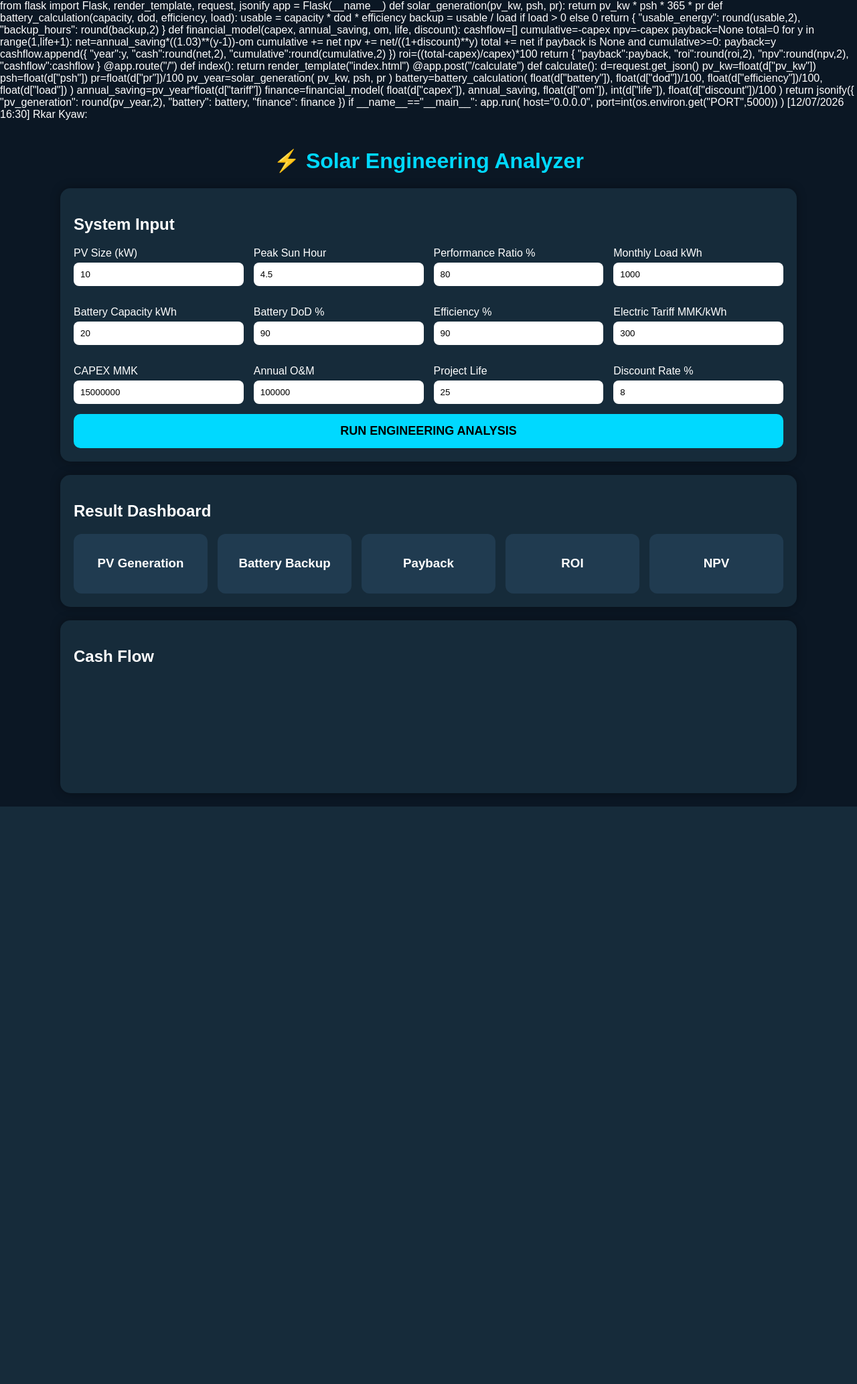
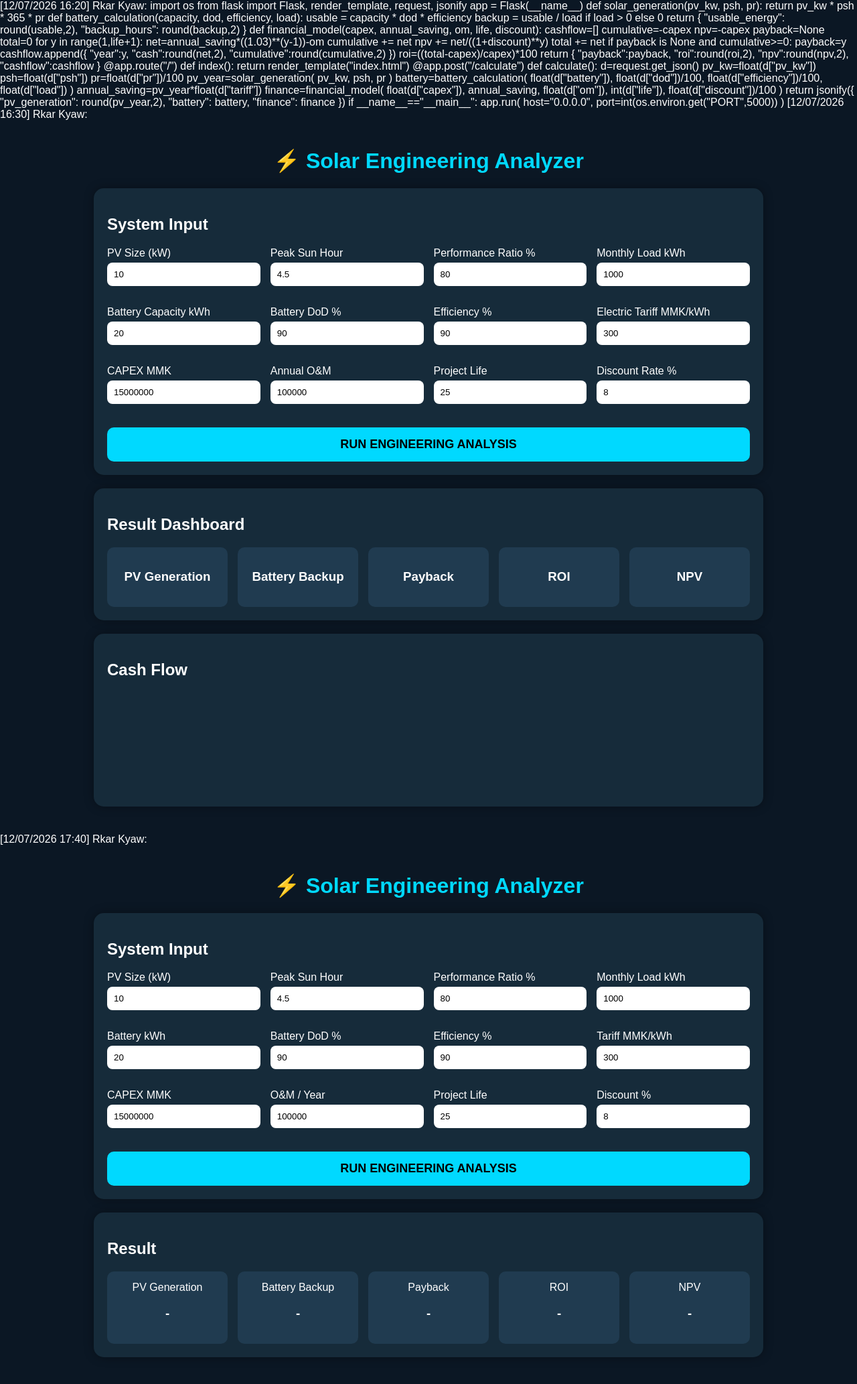
Before and after one commit to kyawrkar13-sys/solar-roi-app, a Flask app: page / in a window 1280 px wide. Shown: the whole page at 67% size. Before the commit the page ends 1204 px from the top, so only its background shows below. Run offline with Flask 3, Linux system fonts and the light colour scheme; a map, chart or similar area stays blank.

Commit message:
Update index.html

```diff
--- a/templates/index.html
+++ b/templates/index.html
@@ -1,3 +1,4 @@
+[12/07/2026 16:20] Rkar Kyaw: import os
 from flask import Flask, render_template, request, jsonify
 
 app = Flask(__name__)
@@ -458,3 +459,249 @@ data:cash
 
 </body>
 </html>
+[12/07/2026 17:40] Rkar Kyaw: <!DOCTYPE html>
+<html>
+<head>
+<title>Solar Engineering Analyzer</title>
+
+<style>
+body{
+    font-family: Arial, sans-serif;
+    background:#0b1724;
+    color:white;
+    margin:0;
+}
+
+.container{
+    max-width:1000px;
+    margin:auto;
+    padding:20px;
+}
+
+h1{
+    text-align:center;
+    color:#00d9ff;
+}
+
+.card{
+    background:#162b3a;
+    padding:20px;
+    margin:20px 0;
+    border-radius:15px;
+}
+
+.grid{
+    display:grid;
+    grid-template-columns:repeat(auto-fit,minmax(220px,1fr));
+    gap:15px;
+}
+
+input{
+    width:100%;
+    padding:10px;
+    margin-top:5px;
+    border-radius:8px;
+    border:0;
+}
+
+button{
+    width:100%;
+    padding:15px;
+    margin-top:20px;
+    background:#00d9ff;
+    border:0;
+    border-radius:10px;
+    font-size:18px;
+    cursor:pointer;
+}
+
+.result{
+    display:grid;
+    grid-template-columns:repeat(auto-fit,minmax(180px,1fr));
+    gap:15px;
+}
+
+.box{
+    background:#203b50;
+    padding:15px;
+    border-radius:10px;
+    text-align:center;
+}
+</style>
+
+</head>
+
+<body>
+
+<div class="container">
+
+<h1>⚡ Solar Engineering Analyzer</h1>
+
+<div class="card">
+
+<h2>System Input</h2>
+
+<div class="grid">
+
+<div>
+PV Size (kW)
+<input id="pv_kw" value="10">
+</div>
+
+<div>
+Peak Sun Hour
+<input id="psh" value="4.5">
+</div>
+
+<div>
+Performance Ratio %
+<input id="pr" value="80">
+</div>
+
+<div>
+Monthly Load kWh
+<input id="load" value="1000">
+</div>
+
+<div>
+Battery kWh
+<input id="battery" value="20">
+</div>
+
+<div>
+Battery DoD %
+<input id="dod" value="90">
+</div>
+
+<div>
+Efficiency %
+<input id="efficiency" value="90">
+</div>
+
+<div>
+Tariff MMK/kWh
+<input id="tariff" value="300">
+</div>
+
+<div>
+CAPEX MMK
+<input id="capex" value="15000000">
+</div>
+
+<div>
+O&M / Year
+<input id="om" value="100000">
+</div>
+
+<div>
+Project Life
+<input id="life" value="25">
+</div>
+
+<div>
+Discount %
+<input id="discount" value="8">
+</div>
+
+</div>
+
+
+<button onclick="calculate()">
+RUN ENGINEERING ANALYSIS
+</button>
+
+</div>
+
+
+<div class="card">
+
+<h2>Result</h2>
+
+<div class="result">
+
+<div class="box">
+PV Generation
+<h3 id="pv">-</h3>
+</div>
+
+<div class="box">
+Battery Backup
+<h3 id="backup">-</h3>
+</div>
+
+<div class="box">
+Payback
+<h3 id="payback">-</h3>
+</div>
+
+<div class="box">
+ROI
+<h3 id="roi">-</h3>
+</div>
+
+<div class="box">
+NPV
+<h3 id="npv">-</h3>
+</div>
+
+</div>
+
+</div>
+
+
+</div>
+
+
+<script>
+
+function calculate(){
+
+fetch("/calculate",
+{
+method:"POST",
+headers:{
+"Content-Type":"application/json"
+},
+
+body:JSON.stringify({
+
+pv_kw:pv_kw.value,
+psh:psh.value,
+pr:pr.value,
+load:load.value,
+battery:battery.value,
+dod:dod.value,
+efficiency:efficiency.value,
+tariff:tariff.value,
+capex:capex.value,
+om:om.value,
+life:life.value,
+discount:discount.value
+
+})
+
+})
+
+.then(res=>res.json())
+
+.then(data=>{
+
+pv.innerHTML=data.pv_generation+" kWh/year";
+
+backup.innerHTML=data.battery.backup_hours+" hours";
+
+payback.innerHTML=data.finance.payback+" years";
+
+roi.innerHTML=data.finance.roi+" %";
+
+npv.innerHTML=data.finance.npv+" MMK";
+
+});
+
+}
+
+</script>
+
+
+</body>
+</html>
```
